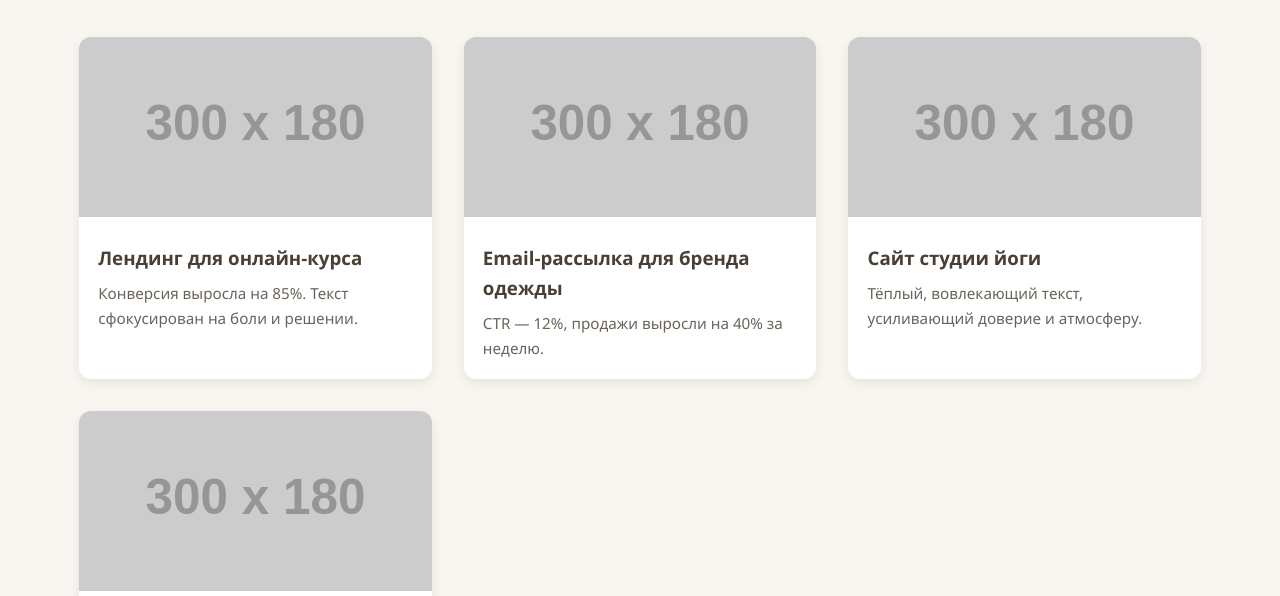
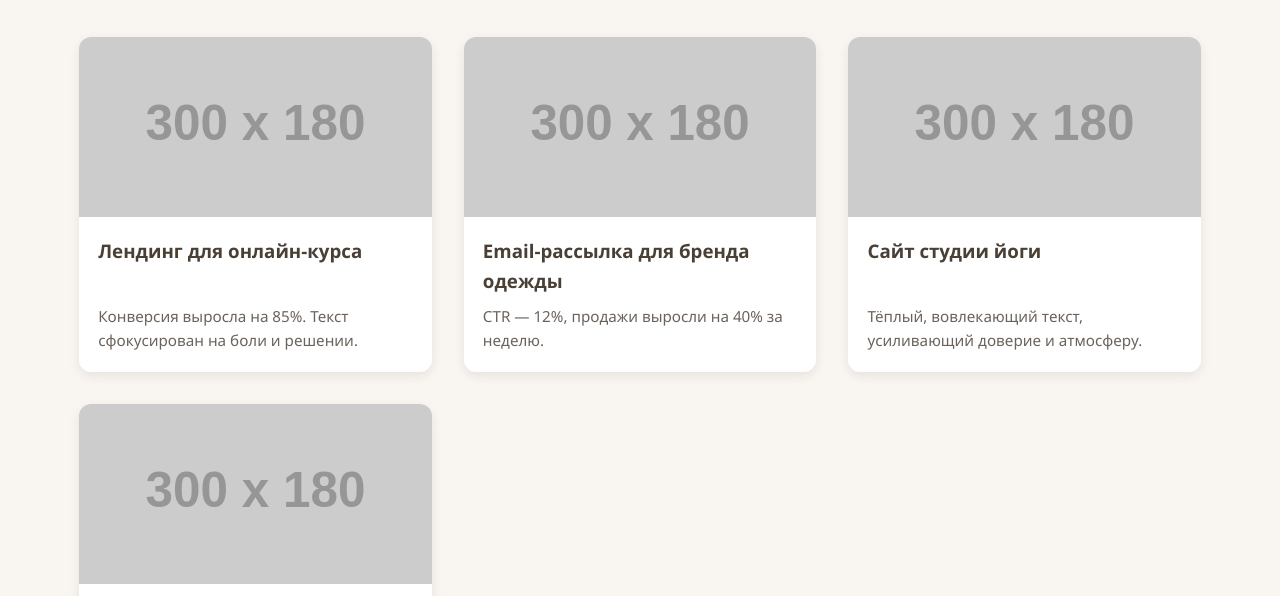
Before and after one commit to Djoystick/BioQWEN, a plain HTML site: page works.html in a window 1280 px wide. Shown: the part 187-783 px from the top of the page. Drawn offline with Linux system fonts and the light colour scheme; placeholder pictures from the web are drawn by us.

Commit message:
Add files via upload

```diff
--- a/works.html
+++ b/works.html
@@ -5,6 +5,29 @@
   <meta name="viewport" content="width=device-width, initial-scale=1.0"/>
   <title>Мои работы — Сергей Копирайтер</title>
   <link rel="stylesheet" href="styles.css" />
+  <style>
+    /* Дополнительные стили для кликабельных карточек */
+    .work-card-link {
+      text-decoration: none;
+      color: inherit;
+      display: block;
+      transition: transform 0.2s ease;
+    }
+    .work-card-link:hover {
+      transform: translateY(-4px);
+    }
+    .work-card {
+      height: 100%;
+      display: flex;
+      flex-direction: column;
+    }
+    .work-content {
+      flex-grow: 1;
+      display: flex;
+      flex-direction: column;
+      justify-content: space-between;
+    }
+  </style>
 </head>
 <body>
   <header>
@@ -36,6 +59,7 @@
     <div class="container">
       <h2 class="section-title">Мои работы</h2>
       <div class="works-grid">
+        <a href="#work1" class="work-card-link">
           <div class="work-card">
             <img src="https://via.placeholder.com/300x180/e0d9d0/4a3f35?text=Лендинг" alt="Лендинг для онлайн-курса">
             <div class="work-content">
@@ -43,6 +67,8 @@
               <p>Конверсия выросла на 85%. Текст сфокусирован на боли и решении.</p>
             </div>
           </div>
+        </a>
+        <a href="#work2" class="work-card-link">
           <div class="work-card">
             <img src="https://via.placeholder.com/300x180/f9f5f0/c76b51?text=Email" alt="Email-рассылка">
             <div class="work-content">
@@ -50,6 +76,8 @@
               <p>CTR — 12%, продажи выросли на 40% за неделю.</p>
             </div>
           </div>
+        </a>
+        <a href="#work3" class="work-card-link">
           <div class="work-card">
             <img src="https://via.placeholder.com/300x180/fdf9f5/4a3f35?text=Сайт" alt="Сайт студии йоги">
             <div class="work-content">
@@ -57,6 +85,8 @@
               <p>Тёплый, вовлекающий текст, усиливающий доверие и атмосферу.</p>
             </div>
           </div>
+        </a>
+        <a href="#work4" class="work-card-link">
           <div class="work-card">
             <img src="https://via.placeholder.com/300x180/e0d9d0/c76b51?text=Реклама" alt="Тексты для рекламы">
             <div class="work-content">
@@ -64,10 +94,11 @@
               <p>ROAS увеличился в 2.3 раза за месяц.</p>
             </div>
           </div>
+        </a>
       </div>
       <div style="text-align: center; margin-top: 2.5rem;">
         <p>Хотите увидеть больше примеров или обсудить ваш проект?</p>
-  <a href="https://t.me/Tvoy_Kosmonavt" target="_blank" class="btn">Написать мне</a>
+        <a href="contact.html" class="btn">Написать мне</a>
       </div>
     </div>
   </main>
@@ -86,5 +117,4 @@
     });
   </script>
 </body>
-
 </html>
```
Lines whose indentation alone changed are shown as unchanged.
